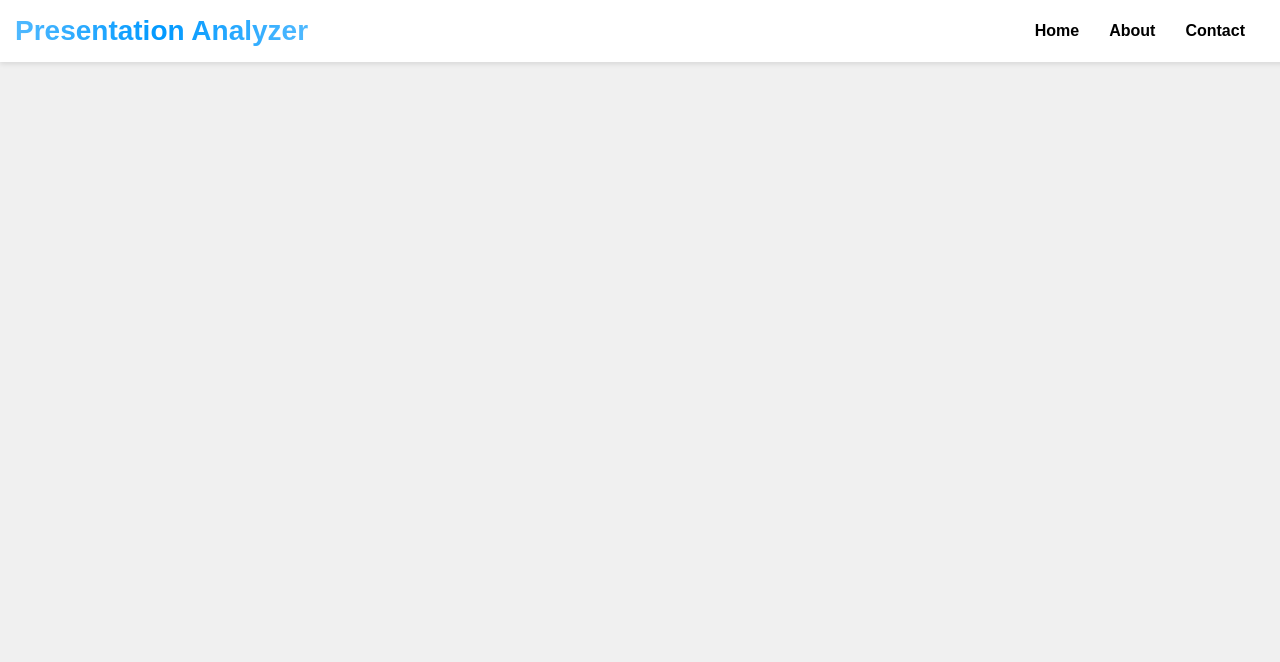
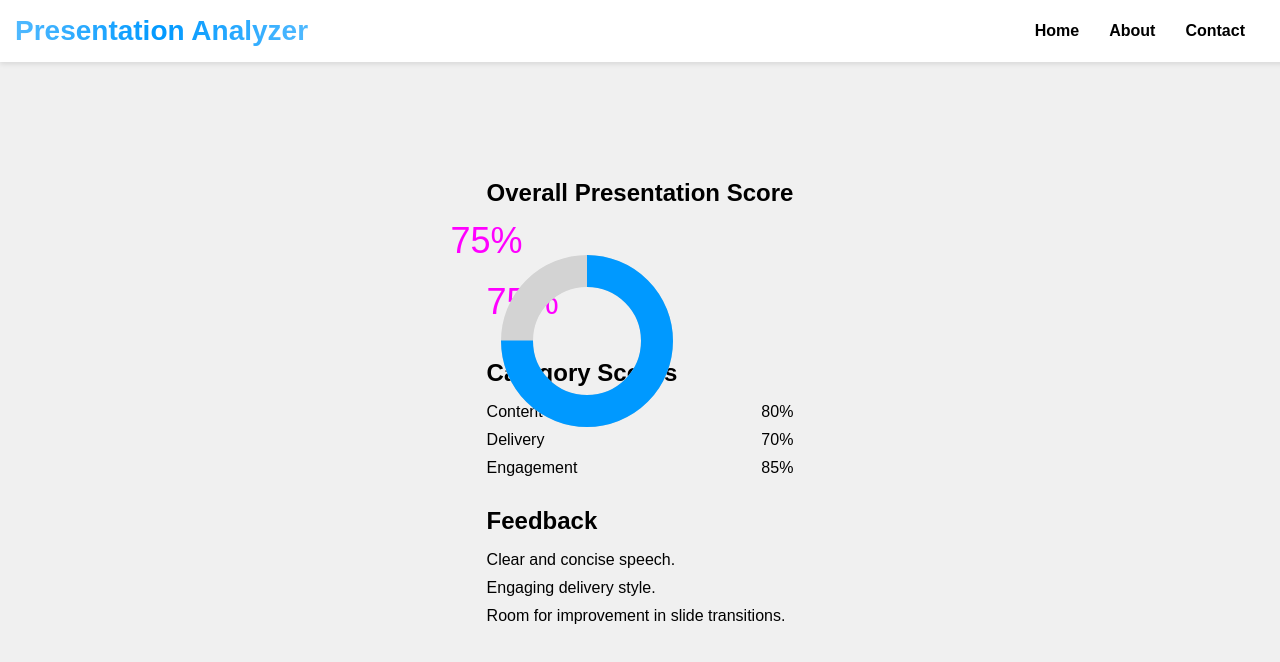
Before and after one commit to AndrewHC36/presentation-assessment, a React (Create React App) app in the folder frontend/: page /results in a window 1280 px wide. Shown: the top 662 px of the page. Built offline with nearby package versions, Linux system fonts and the light colour scheme.

Commit message:
branch inital commit test

```diff
--- a/frontend/package.json
+++ b/frontend/package.json
@@ -3,6 +3,7 @@
   "version": "0.1.0",
   "private": true,
   "dependencies": {
+    "@canvasjs/react-charts": "^1.0.0",
     "@testing-library/jest-dom": "^5.17.0",
     "@testing-library/react": "^13.4.0",
     "@testing-library/user-event": "^13.5.0",
@@ -13,6 +14,7 @@
     "react-mic": "^12.4.6",
     "react-router-dom": "^6.21.3",
     "react-scripts": "^5.0.1",
+    "react-spring": "^9.7.3",
     "recorder-js": "^1.0.7",
     "styled-components": "^6.1.8",
     "web-vitals": "^2.1.4"
--- a/frontend/src/App.js
+++ b/frontend/src/App.js
@@ -1,4 +1,3 @@
-
 import React from 'react';
 import './App.css';
 import { BrowserRouter as Router, Route, Link, Routes } from 'react-router-dom';
@@ -11,21 +10,21 @@ const App = () => {
       <div>
         <header>
           <div className="nav-bar">
-            <a href="#" className="app-name">Presentation Analyzer</a>
+            <Link to="/" className="app-name">Presentation Analyzer</Link>
             <ul className="nav-links">
-              <a href="" className="nav-link">Home</a>
-              <a href="about" className="nav-link">About</a>
-              <a href="contact" className="nav-link">Contact</a>
+              <Link to="/" className="nav-link">Home</Link>
+              <Link to="/about" className="nav-link">About</Link>
+              <Link to="/contact" className="nav-link">Contact</Link>
             </ul>
           </div>
         </header>
 
         <Routes>
           <Route path="/record" element={<Record />} />
+          <Route path="/results" element={<Results />} />
           <Route path="/" element={<div id="app-container">
             <h1>Presentation Analyzer</h1>
             <div id="upload-section">
-              {/* Use Link to navigate to the /record page */}
               <Link to="/record" className="upload-btn-link">
                 <button id="upload-btn">Start Recording</button>
               </Link>
@@ -39,10 +38,8 @@ const App = () => {
             <div id="feedback-section">
               <h2>Feedback Examples</h2>
               <ul id="feedback-list">
-                {/* Display feedback items here */}
                 <li className="feedback-item">Clear and concise speech.</li>
                 <li className="feedback-item">Engaging delivery style.</li>
-                {/* Add more feedback items as needed */}
               </ul>
             </div>
           </div>} />
--- a/frontend/src/pages/results.css
+++ b/frontend/src/pages/results.css
@@ -1,28 +1,82 @@
+/* Results.css */
+
 .results-container {
-    display: flex;
-    justify-content: center;
-    align-items: center;
-    height: 100vh;
+  max-width: 800px;
+  margin: 0 auto;
+  padding: 20px;
 }
 
-  .loading {
-    font-size: 24px;
+.loading-ui {
+  font-size: 20px;
+  font-weight: bold;
+  margin: 20px;
 }
 
-  .result-content {
-    text-align: center;
+.overall-score {
+  margin-bottom: 30px;
 }
 
-  .percentage {
-    font-size: 20px;
+.overall-score h2 {
+  font-size: 24px;
   margin-bottom: 10px;
 }
 
-  ul {
+.overall-score p {
+  font-size: 36px;
+  color: #ff00ff; /* Green color, change as needed */
+}
+
+.category-scores {
+  margin-bottom: 30px;
+}
+
+.category-scores h2 {
+  font-size: 24px;
+  margin-bottom: 10px;
+}
+
+.category-scores ul {
   list-style-type: none;
   padding: 0;
 }
 
-  li {
-    margin-bottom: 5px;
+.category-scores li {
+  display: flex;
+  justify-content: space-between;
+  margin-bottom: 10px;
+  font-size: 16px;
 }
+
+.feedback-section h2 {
+  font-size: 24px;
+  margin-bottom: 10px;
+}
+
+.feedback-section ul {
+  list-style-type: none;
+  padding: 0;
+}
+
+.feedback-section li {
+  margin-bottom: 10px;
+  font-size: 16px;
+}
+
+.pie-container {
+  position: relative;
+  display: inline-block;
+}
+
+.pie-container svg {
+  position: absolute;
+  top: 0;
+  left: 0;
+}
+
+.pie-container .overall-score {
+  position: absolute;
+  top: 50%;
+  left: 50%;
+  transform: translate(-50%, -50%);
+  text-align: center;
+}
--- a/frontend/src/pages/results.js
+++ b/frontend/src/pages/results.js
@@ -1,46 +1,121 @@
 import React, { useState, useEffect } from 'react';
+import { useSpring, animated } from 'react-spring';
 import './results.css';
+
+// Simulated data (replace with your actual data)
+const resultsData = {
+  overallScore: 75,
+  categories: [
+    { name: "Content", score: 80 },
+    { name: "Delivery", score: 70 },
+    { name: "Engagement", score: 85 },
+  ],
+  feedback: [
+    "Clear and concise speech.",
+    "Engaging delivery style.",
+    "Room for improvement in slide transitions.",
+  ],
+};
+
+const cleanPercentage = (percentage) => {
+  const isNegativeOrNaN = !Number.isFinite(+percentage) || percentage < 0; // we can set non-numbers to 0 here
+  const isTooHigh = percentage > 100;
+  return isNegativeOrNaN ? 0 : isTooHigh ? 100 : +percentage;
+};
+
+const Circle = ({ colour, percentage }) => {
+  const r = 70;
+  const circ = 2 * Math.PI * r;
+  const strokePct = ((100 - percentage) * circ) / 100; // where stroke will start, e.g. from 15% to 100%.
+  return (
+    <circle
+      r={r}
+      cx={100}
+      cy={100}
+      fill="transparent"
+      stroke={strokePct !== circ ? colour : ""} // remove colour as 0% sets full circumference
+      strokeWidth={"2rem"}
+      strokeDasharray={circ}
+      strokeDashoffset={percentage ? strokePct : 0}
+    ></circle>
+  );
+};
+
+const Pie = ({ percentage, colour, scoreAnimation }) => {
+  const pct = cleanPercentage(percentage);
+  return (
+    <div className="pie-container">
+      <svg width={200} height={200}>
+        <g transform={`rotate(-90 ${"100 100"})`}>
+          <Circle colour="lightgrey" />
+          <Circle colour={colour} percentage={pct} />
+        </g>
+      </svg>
+      <div className="overall-score">
+        <animated.p>{scoreAnimation.score.interpolate(score => `${Math.round(score)}%`)}</animated.p>
+      </div>
+    </div>
+  );
+};
 
 const Results = () => {
   const [loading, setLoading] = useState(true);
-  const [data, setData] = useState(null);
+  const [scoreAnimation, setScoreAnimation] = useSpring(() => ({
+    score: 0,
+    from: { score: 0 },
+  }));
 
   useEffect(() => {
-    // Simulate an asynchronous data fetching process
-    const fetchData = async () => {
-      try {
-        // Replace this with your actual API endpoint
-        const response = await fetch('/result');
-        const resultData = await response.json();
+    // Simulate asynchronous data loading
+    const loadData = async () => {
+      // Simulate loading time
+      await new Promise(resolve => setTimeout(resolve, 2000));
 
-        // Simulate a delay for loading purposes
-        await new Promise(resolve => setTimeout(resolve, 1000));
+      // Data loaded, update loading state
+      setLoading(false);
 
-        setData(resultData);
-        setLoading(false);
-      } catch (error) {
-        console.error('Error fetching data:', error);
-        setLoading(false);
-      }
+      // Animate the overall score
+      setScoreAnimation({ score: resultsData.overallScore });
     };
 
-    fetchData();
-  }, []);
+    loadData();
+  }, [setScoreAnimation]);
 
   return (
     <div className="results-container">
       {loading ? (
-        <div className="loading">Loading...</div>
+        <div className="loading-ui">Loading...</div>
       ) : (
-        <div className="result-content">
-          <h2>Results</h2>
-          <div className="percentage">{data.percentage}% Complete</div>
-          <ul>
-            {data.results.map((result, index) => (
-              <li key={index}>{result}</li>
-            ))}
-          </ul>
-        </div>
+        <>
+          <div className="App">
+            <h2>Overall Presentation Score</h2>
+            <Pie percentage={resultsData.overallScore} colour="#0099ff" scoreAnimation={scoreAnimation} />
+          <div className="overall-score">
+            <animated.p>{scoreAnimation.score.interpolate(score => `${Math.round(score)}%`)}</animated.p>
+          </div>
+          </div>
+
+          <div className="category-scores">
+            <h2>Category Scores</h2>
+            <ul>
+              {resultsData.categories.map((category, index) => (
+                <li key={index}>
+                  <span>{category.name}</span>
+                  <span>{category.score}%</span>
+                </li>
+              ))}
+            </ul>
+          </div>
+
+          <div className="feedback-section">
+            <h2>Feedback</h2>
+            <ul>
+              {resultsData.feedback.map((item, index) => (
+                <li key={index}>{item}</li>
+              ))}
+            </ul>
+          </div>
+        </>
       )}
     </div>
   );
```
Also changed, not shown: 1 other file (tests, documents, lock files or other folders). Lines whose indentation alone changed are shown as unchanged.
